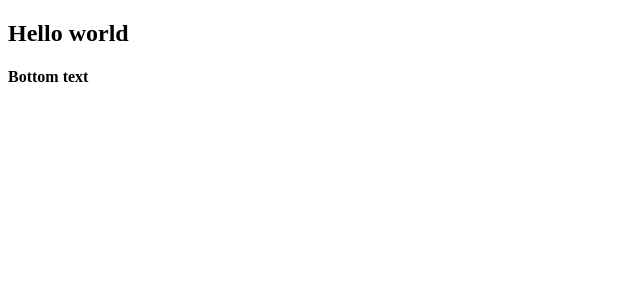
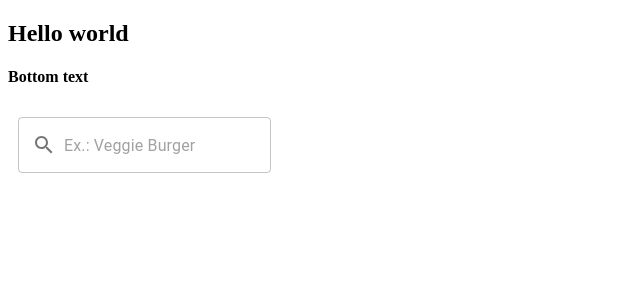
Before and after one commit to epm-pebt/front, a React (Vite) app: page / in a window 1280 px wide. Shown: the top 300 px of the page, without its empty margins (0-640 px from the left). Built offline with nearby package versions, Linux system fonts and the light colour scheme.

Commit message:
textfield issues #2

```diff
--- a/src/components/HelloWorld.jsx
+++ b/src/components/HelloWorld.jsx
@@ -1,9 +1,34 @@
+import TextField from './TextField/TextField';
+import SearchIcon from '@mui/icons-material/Search';
+import ErrorIcon from '@mui/icons-material/Error';
+import { StyledEngineProvider } from '@mui/material';
+
+// import { TextField } from "@mui/material";
+
 function HelloWorld() {
     return (
-        <div>
-            <h2>Hello world</h2>
-            <h4>Bottom text</h4>
-        </div>
+        <StyledEngineProvider injectFirst>
+            <div>
+                <h2>Hello world</h2>
+                <h4>Bottom text</h4>
+                <TextField
+                    placeholder="Ex.: Veggie Burger"
+                    adornment="startAdornment"
+                    position="start"
+                >
+                    <SearchIcon />
+                </TextField>
+                {/* <TextField
+                    placeholder="Error test"
+                    error
+                    adornment="endAdornment"
+                    position="end"
+                    helperText="Incorrect entry."
+                >
+                    <ErrorIcon />
+                </TextField> */}
+            </div>
+        </StyledEngineProvider>
     );
 }
 
--- a/src/components/TextField/TextField.jsx
+++ b/src/components/TextField/TextField.jsx
@@ -1,12 +1,12 @@
 import React from 'react';
-import { TextField as MUITextField } from '@mui/material';
+import { TextField as MUITextField, StyledEngineProvider } from '@mui/material';
 import InputAdornment from '@mui/material/InputAdornment';
 import SearchIcon from '@mui/icons-material/Search';
 import PropTypes from 'prop-types';
 import { useState } from 'react';
 import classNames from 'classnames';
 
-import './TextField.scss';
+import styles from './TextField.module.scss';
 
 const TextField = (props) => {
     const [isFocused, setIsFocused] = useState(false);
@@ -27,17 +27,22 @@ const TextField = (props) => {
     const onBlurHandler = () => setIsFocused(false);
 
     const textFieldClasses = classNames({
-        base: true,
-        error: error && !disabled ? true : false,
-        disabled: disabled,
-        focused: isFocused && !error,
+        [styles.base]: true,
+        [styles['MuiInputBase-root']]: true,
+        [styles.error]: error && !disabled ? true : false,
+        [styles.disabled]: disabled,
+        [styles.focused]: isFocused && !error,
     });
 
     return (
         <MUITextField
-            className={`${textFieldClasses} ${'customTextfield'}`}
+            className={textFieldClasses}
+            // classes={{
+            //     root: styles.base,
+            //     focused: styles.focusedInput,
+            // }}
             placeholder={placeholder}
-            label={isFocused ? placeholder : null}
+            // label={isFocused ? placeholder : null}
             // color={''}
             error={error}
             disabled={disabled}
@@ -46,6 +51,7 @@ const TextField = (props) => {
             onFocus={onFocusHandler}
             onBlur={onBlurHandler}
             InputProps={{
+                // className: styles['MuiFormControl-root'],
                 [adornment]: (
                     <InputAdornment position={position}>
                         {children}
@@ -53,90 +59,7 @@ const TextField = (props) => {
                 ),
             }}
         />
-
-    //     <TextField
-    //     placeholder="Ex.: Veggie Burger"
-    //     adornment="startAdornment"
-    //     position="start"
-    // >
-    //     <SearchIcon />
-    // </TextField>
-
-    // <TextField
-    //     placeholder="Error test"
-    //     error
-    //     adornment="endAdornment"
-    //     position="end"
-    //     helperText="Incorrect entry."
-    // >
-    //     <ErrorIcon />
-    </TextField>
-
-        // <MUITextField
-        //     id="outlined-basic"
-        //     // {isFocus ? []}
-        //     label={label}
-        //     // label={label || null}
-        //     // placeholder={placeholder}
-        //     placeholder={placeholder}
-        //     variant="outlined"
-        //     onFocus={onFocusHandler}
-        //     onBlur={onBlurHandler}
-        //     InputProps={{
-        //         startAdornment: (
-        //             // <InputAdornment style={{ marginTop: 0 }} position="start">
-        //             <InputAdornment position="start">
-        //                 <SearchIcon
-        //                 // sx={{
-        //                 //     width: 24,
-        //                 //     height: 24,
-        //                 // }}
-        //                 />
-        //             </InputAdornment>
-        //         ),
-        //     }}
-        // />
     );
-
-    // <MUITextField
-    //     id="outlined-basic"
-    //     // {isFocus ? []}
-    //     label={label || null}
-    //     // placeholder={placeholder}
-    //     placeholder={isFocused ? null : placeholder}
-    //     variant="outlined"
-    //     onFocus={onFocusHandler}
-    //     onBlur={onBlurHandler}
-    //     InputProps={{
-    //         startAdornment: (
-    //             // <InputAdornment style={{ marginTop: 0 }} position="start">
-    //             <InputAdornment position="start">
-    //                 <SearchIcon
-    //                 // sx={{
-    //                 //     width: 24,
-    //                 //     height: 24,
-    //                 // }}
-    //                 />
-    //             </InputAdornment>
-    //         ),
-    //     }}
-    // sx={{
-    //     width: 327,
-    //     color: '#6C6F80',
-    //     minHeight: 48,
-
-    //     '&.MuiInputBase-root': {
-    //         borderRadius: '8px',
-    //     },
-    //     '& input': {
-    //         padding: '0',
-    //         paddingRight: '12px',
-    //         paddingLeft: '8px',
-    //         fontFamily: 'Open-sans',
-    //         minHeight: '40px',
-    //     },
-    // }}
-    // className="customTextField"
 };
 
 TextField.propTypes = {
--- /dev/null
+++ b/src/components/TextField/TextField.module.scss
@@ -0,0 +1,47 @@
+.base {
+    padding: 10px;
+    margin-bottom: 10px;
+    border-radius: 8px;
+    width: 20%;
+
+    &:hover {
+        // width: 45%;
+    }
+
+    &:focus {
+        // border: 3px solid red;
+    }
+}
+
+.MuiOutlinedInput-root:focus {
+    border: 3px solid red;
+}
+
+.MuiFormControl-root {
+    border: 3px solid red;
+}
+
+.disabled {
+    svg {
+        display: none;
+    }
+}
+
+.focused {
+    border-color: #6c6f80;
+    border-color: red;
+
+    .MuiOutlinedInput-root.Mui-focused .MuiOutlinedInput-notchedOutline {
+        border-color: #6c6f80;
+    }
+
+    .MuiInputLabel-root {
+        color: #6c6f80;
+    }
+}
+
+.error {
+    svg {
+        color: #f64f63;
+    }
+}
```
Also changed, not shown: src/components/TextField/TextField.scss (deleted, +0 -35 lines).
